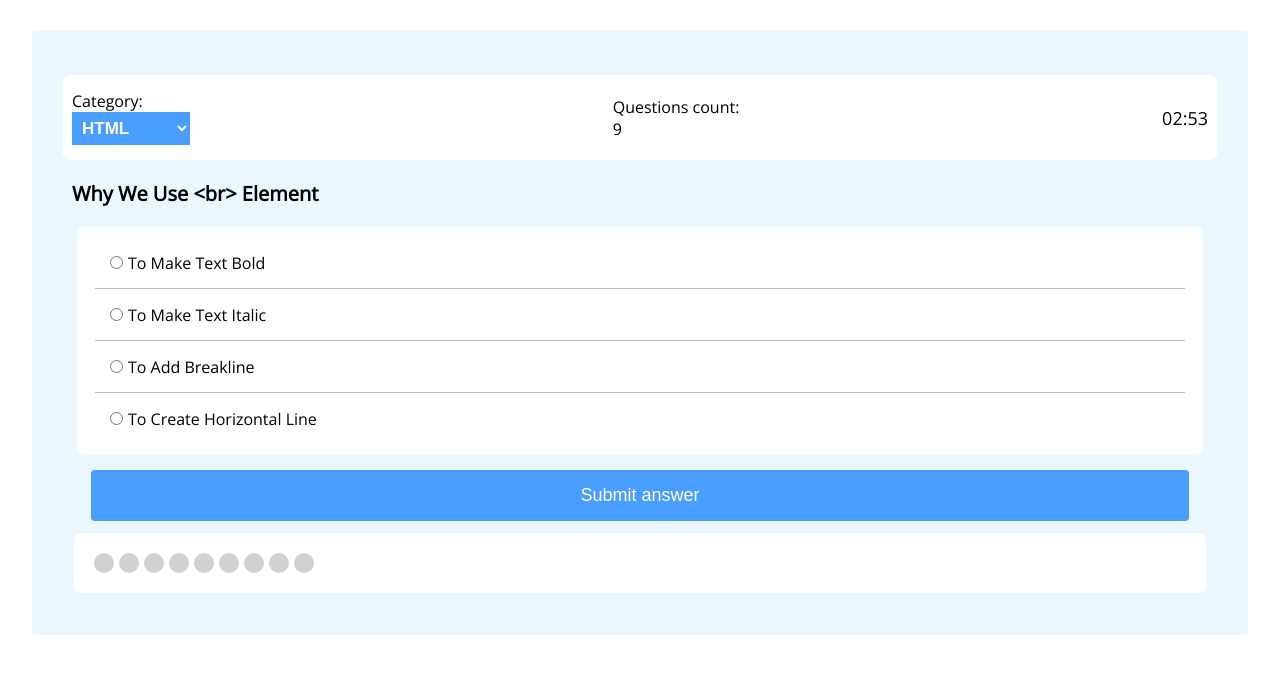
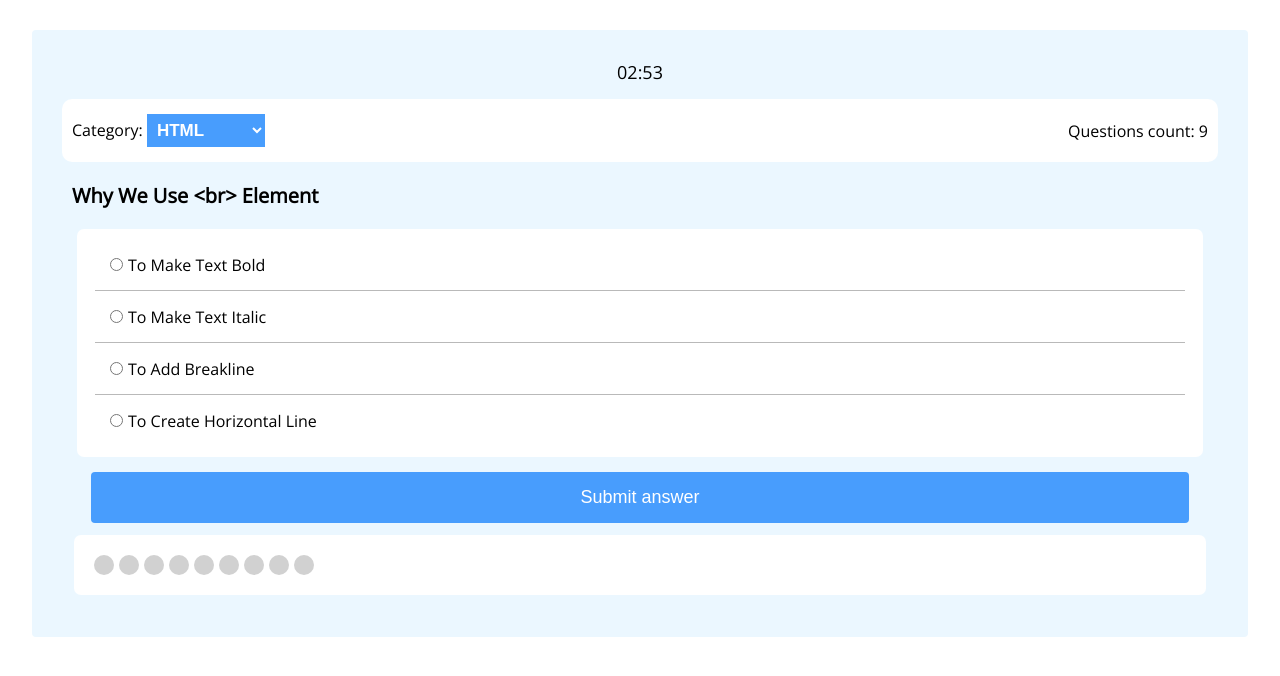
Before and after one commit to hussien415532/quiz, a plain HTML site: page index.html in a window 1280 px wide. Drawn offline with nearby package versions, Linux system fonts and the light colour scheme.

Commit message:
Update index.html

```diff
--- a/index.html
+++ b/index.html
@@ -15,18 +15,17 @@
 
 <body>
     <div class="quiz">
+        <div class="time">02:53</div>
         <div class="counter">
             <div class="cat">
-                <p> Category:</p> <select name="" id="">
+               Category:  <select name="" id="">
                     <option value="">HTML</option>
                     <option value="">CSS</option>
                     <option value="">JavaScript</option>
                 </select>
             </div>
-            <div class="count">
-                <p>Questions count: </p><span></span>
-            </div>
-            <div class="time">02:53</div>
+            <div class="count">Questions count: <span></span></div>
+
         </div>
         <div class="question"></div>
 
```
